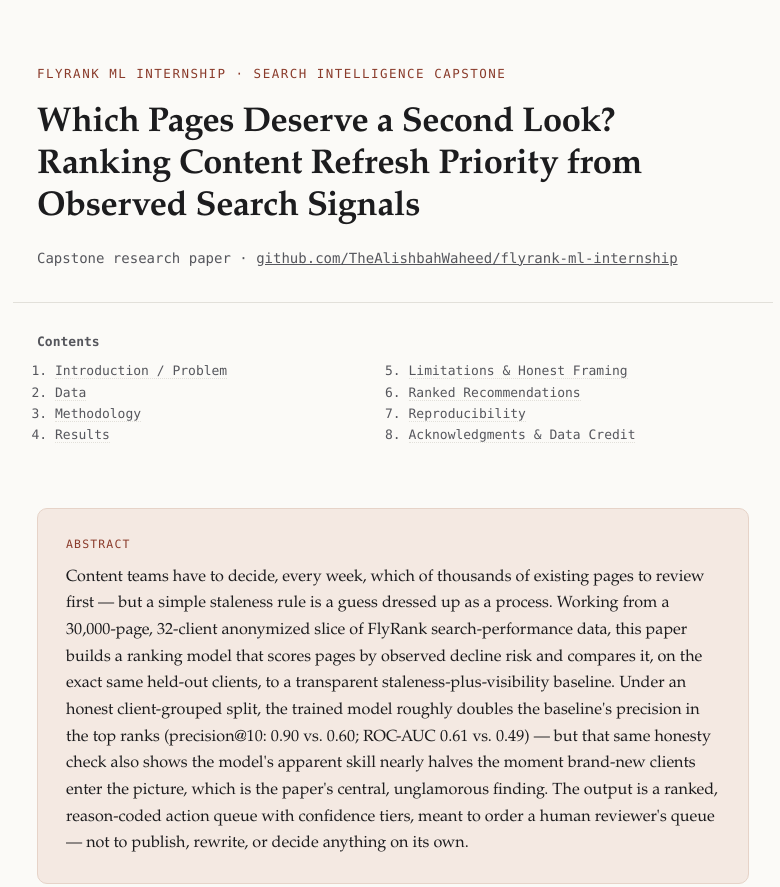
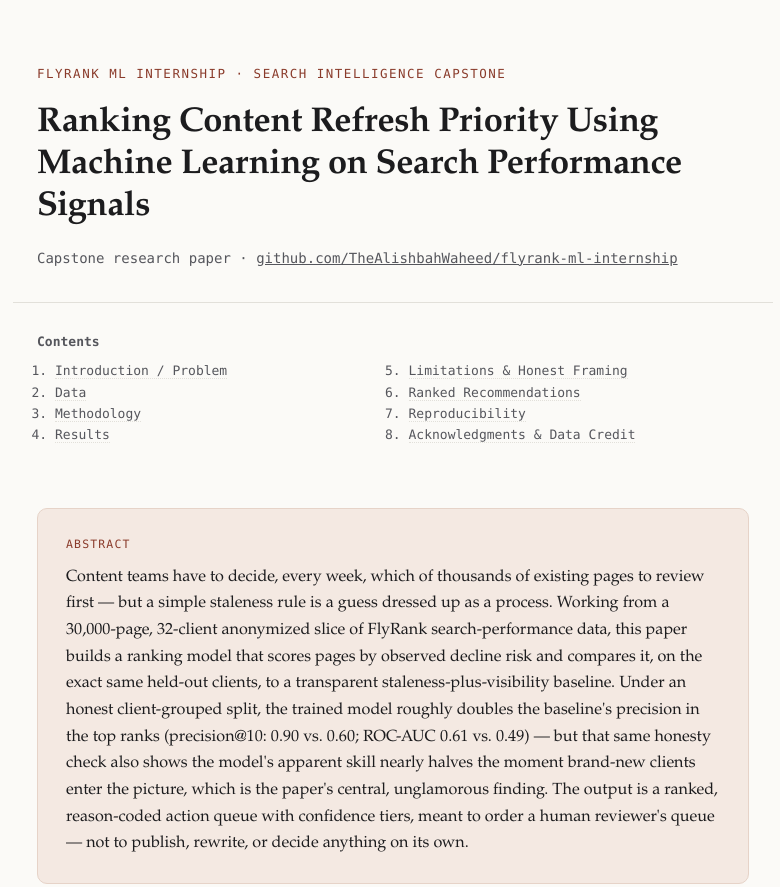
Before and after one commit to TheAlishbahWaheed/flyrank-ml-internship, a plain HTML site: page docs/index.html in a window 1280 px wide. Shown: the top 887 px of the page, without its empty margins (247-1027 px from the left). Drawn offline with Linux system fonts and the light colour scheme.

Commit message:
Update index.html

```diff
--- a/docs/index.html
+++ b/docs/index.html
@@ -134,7 +134,7 @@
 
 <header class="masthead">
   <p class="kicker">FlyRank ML Internship &middot; Search Intelligence Capstone</p>
-  <h1>Which Pages Deserve a Second Look? Ranking Content Refresh Priority from Observed Search Signals</h1>
+  <h1>Ranking Content Refresh Priority Using Machine Learning on Search Performance Signals</h1>
   <p class="byline">Capstone research paper &middot; <a href="https://github.com/TheAlishbahWaheed/flyrank-ml-internship">github.com/TheAlishbahWaheed/flyrank-ml-internship</a></p>
 </header>
 
```
